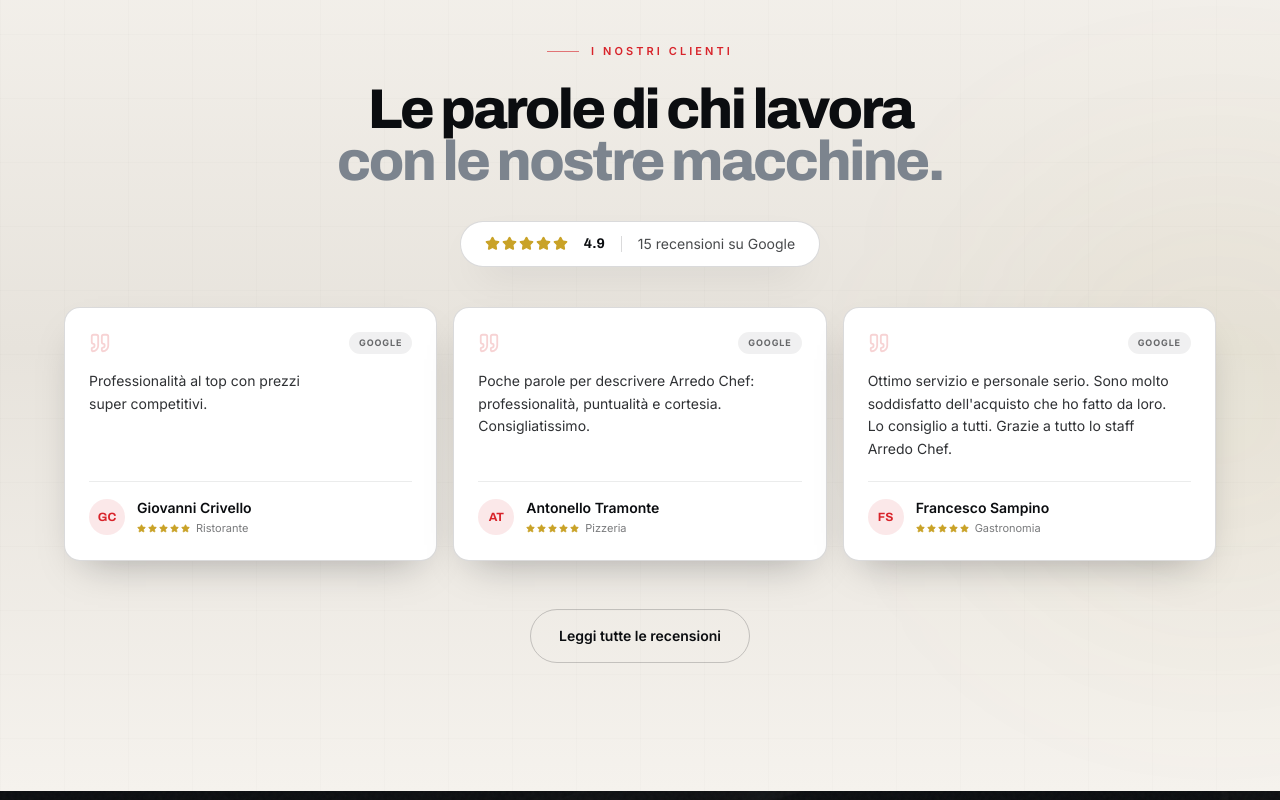
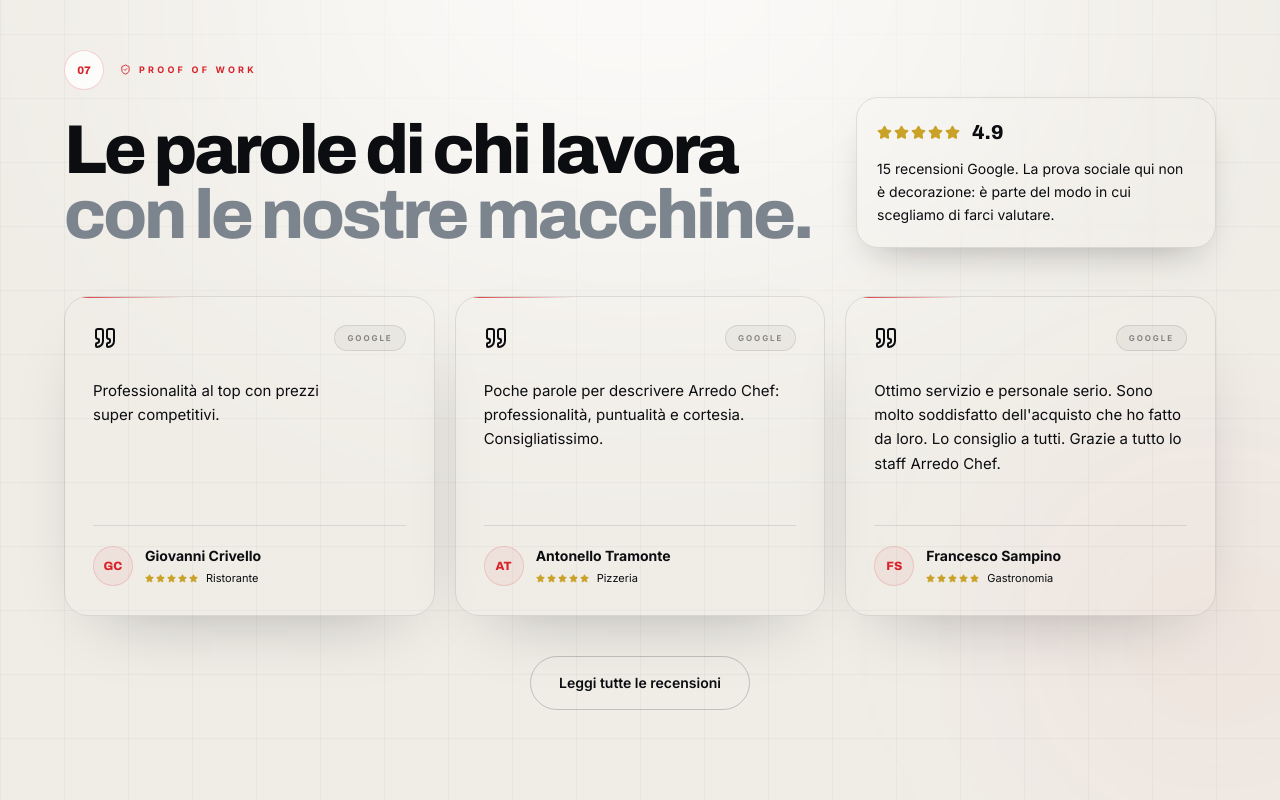
Before and after one commit to gaetanomeli95-lab/SITO-ARREDO-CHEF, a Next.js app: page / in a window 1280 px wide. Shown: the part 7560-8360 px from the top of the page. Built offline with nearby package versions, Linux system fonts and the light colour scheme.

Commit message:
Redesign reviews section as premium proof layer

```diff
--- a/src/components/sections/ReviewsSection.tsx
+++ b/src/components/sections/ReviewsSection.tsx
@@ -1,81 +1,93 @@
-import { Quote, Star } from 'lucide-react';
+import { Quote, Star, ShieldCheck } from 'lucide-react';
 import { company, reviews } from '@/data/company';
 import Reveal from '@/components/Reveal';
 
 export default function ReviewsSection() {
-  // Show only 3 reviews on homepage
   const featured = reviews.slice(0, 3);
 
   return (
     <section
       data-nav-theme="light"
-      className="relative overflow-hidden bg-gradient-to-b from-avorio via-sabbia to-avorio py-16 md:py-24 lg:py-32"
+      className="relative overflow-hidden bg-[#f0ede7] py-20 md:py-28 lg:py-36"
     >
-      <div className="blueprint-light pointer-events-none absolute inset-0 opacity-40" />
-      <div className="pointer-events-none absolute -right-32 top-1/3 h-96 w-96 rounded-full bg-oro/[0.06] blur-[130px]" />
+      <div className="blueprint-light pointer-events-none absolute inset-0 opacity-36" />
+      <div className="pointer-events-none absolute left-1/2 top-[-12rem] h-[34rem] w-[54rem] -translate-x-1/2 rounded-full bg-white/75 blur-[140px]" />
+      <div className="pointer-events-none absolute -right-28 bottom-10 h-[22rem] w-[22rem] rounded-full bg-rosso/[0.05] blur-[120px]" />
 
       <div className="container-ac relative">
-        <div className="mx-auto max-w-2xl text-center">
+        <div className="grid gap-8 lg:grid-cols-[1fr_360px] lg:items-end">
           <Reveal>
-            <span className="eyebrow justify-center text-rosso">I nostri clienti</span>
-            <h2 className="h-display mt-6 text-[clamp(2rem,4.5vw,3.5rem)] text-carbone">
+            <div className="flex items-center gap-4">
+              <span className="flex h-10 w-10 items-center justify-center rounded-full border border-rosso/20 bg-white/80 font-display text-[11px] font-extrabold text-rosso shadow-lift-sm">
+                07
+              </span>
+              <span className="inline-flex items-center gap-2 text-[9px] font-bold uppercase tracking-[0.36em] text-rosso">
+                <ShieldCheck size={11} /> Proof of work
+              </span>
+            </div>
+            <h2 className="h-display mt-7 max-w-4xl text-[clamp(2.7rem,5.4vw,4.8rem)] text-carbone">
               Le parole di chi lavora
               <br />
               <span className="text-nebbia">con le nostre macchine.</span>
             </h2>
+          </Reveal>
 
-            <div className="mt-8 inline-flex items-center gap-4 rounded-full border border-carbone/15 bg-white px-6 py-3 shadow-lift-sm">
+          <Reveal delay={0.1}>
+            <div className="rounded-[22px] border border-carbone/10 bg-white/78 p-5 shadow-lift-sm backdrop-blur-sm">
+              <div className="flex items-center gap-3">
                 <span className="flex gap-0.5">
                   {Array.from({ length: 5 }).map((_, i) => (
                     <Star key={i} size={15} className="fill-oro text-oro" />
                   ))}
                 </span>
-              <span className="font-display text-sm font-bold text-carbone">
+                <span className="font-display text-xl font-extrabold text-carbone">
                   {company.reviews.rating.toFixed(1)}
                 </span>
-              <span className="h-4 w-px bg-carbone/15" />
-              <span className="text-sm text-carbone/75">
-                {company.reviews.count} recensioni su Google
-              </span>
+              </div>
+              <p className="mt-3 text-sm leading-relaxed text-carbone/58">
+                {company.reviews.count} recensioni Google. La prova sociale qui non è decorazione:
+                è parte del modo in cui scegliamo di farci valutare.
+              </p>
             </div>
           </Reveal>
         </div>
 
-        <div className="mt-10 grid gap-3 md:grid-cols-3 md:gap-4">
+        <div className="mt-12 grid gap-4 md:grid-cols-3 lg:gap-5">
           {featured.map((r, i) => (
-            <Reveal key={r.author} delay={Math.min(i * 0.08, 0.25)}>
-              <figure className="group relative flex h-full flex-col overflow-hidden rounded-2xl border border-carbone/15 bg-white p-5 shadow-lift-sm transition-all duration-500 ease-smooth hover:-translate-y-1 hover:border-rosso/25 hover:shadow-lift sm:p-6">
-                <span className="absolute inset-x-0 top-0 h-px w-full origin-left scale-x-0 bg-rosso transition-transform duration-600 ease-smooth group-hover:scale-x-100" />
-
-                <div className="flex items-center justify-between">
-                  <Quote size={22} className="text-rosso/20" />
-                  <span className="rounded-full bg-carbone/[0.06] px-2.5 py-1 text-[9px] font-bold uppercase tracking-widest text-carbone/60">
+            <Reveal key={r.author} delay={Math.min(i * 0.08, 0.22)}>
+              <figure className="group relative flex h-full min-h-[320px] flex-col overflow-hidden rounded-[24px] border border-carbone/10 bg-white/86 p-6 shadow-[0_28px_70px_-40px_rgba(11,13,16,.35)] transition-all duration-500 hover:-translate-y-1 hover:border-rosso/25 hover:shadow-lift sm:p-7">
+                <span className="absolute left-0 top-0 h-px w-[32%] bg-gradient-to-r from-rosso to-transparent transition-all duration-500 group-hover:w-[68%]" />
+                <div className="flex items-center justify-between gap-4">
+                  <Quote size={24} className="text-rosso/22" />
+                  <span className="rounded-full border border-carbone/10 bg-carbone/[0.035] px-3 py-1.5 text-[8px] font-bold uppercase tracking-[0.24em] text-carbone/45">
                     {r.source}
                   </span>
                 </div>
 
-                <blockquote className="mt-4 flex-1 text-pretty text-[14px] leading-relaxed text-carbone/85">
+                <blockquote className="mt-7 flex-1 text-pretty text-[15px] leading-relaxed text-carbone/78">
                   {r.text}
                 </blockquote>
 
-                <figcaption className="mt-5 flex items-center gap-3 border-t border-carbone/[0.08] pt-4">
-                  <span className="flex h-9 w-9 items-center justify-center rounded-full bg-rosso/10 font-display text-xs font-bold text-rosso">
+                <figcaption className="mt-7 border-t border-carbone/10 pt-5">
+                  <div className="flex items-center gap-3">
+                    <span className="flex h-10 w-10 items-center justify-center rounded-full border border-rosso/15 bg-rosso/[0.06] font-display text-xs font-extrabold text-rosso">
                       {r.author
                         .split(' ')
                         .map((w) => w[0])
                         .join('')
                         .slice(0, 2)}
                     </span>
-                  <div>
-                    <span className="block text-sm font-semibold text-carbone">{r.author}</span>
-                    <span className="flex items-center gap-1.5 pt-0.5">
+                    <div className="min-w-0">
+                      <span className="block text-sm font-bold text-carbone">{r.author}</span>
+                      <span className="mt-1 flex items-center gap-2">
                         <span className="flex gap-0.5">
                           {Array.from({ length: 5 }).map((_, k) => (
                             <Star key={k} size={9} className="fill-oro text-oro" />
                           ))}
                         </span>
-                      <span className="text-[11px] text-carbone/55">{r.activity}</span>
+                        <span className="truncate text-[11px] text-carbone/48">{r.activity}</span>
                       </span>
+                    </div>
                   </div>
                 </figcaption>
               </figure>
@@ -83,8 +95,8 @@
           ))}
         </div>
 
-        <Reveal delay={0.15}>
-          <div className="mt-12 text-center">
+        <Reveal delay={0.14}>
+          <div className="mt-10 flex justify-center">
             <a
               href={company.reviews.readUrl}
               target="_blank"
```
Lines whose indentation alone changed are shown as unchanged.
